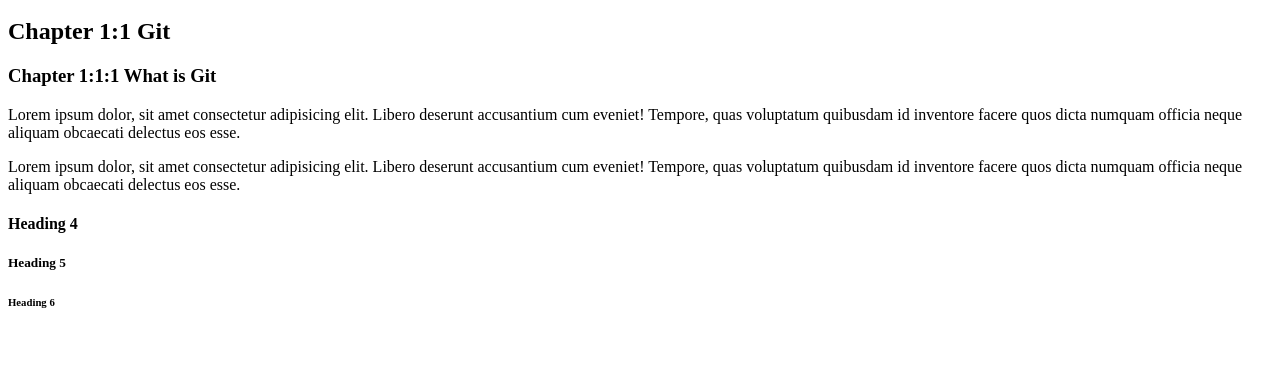
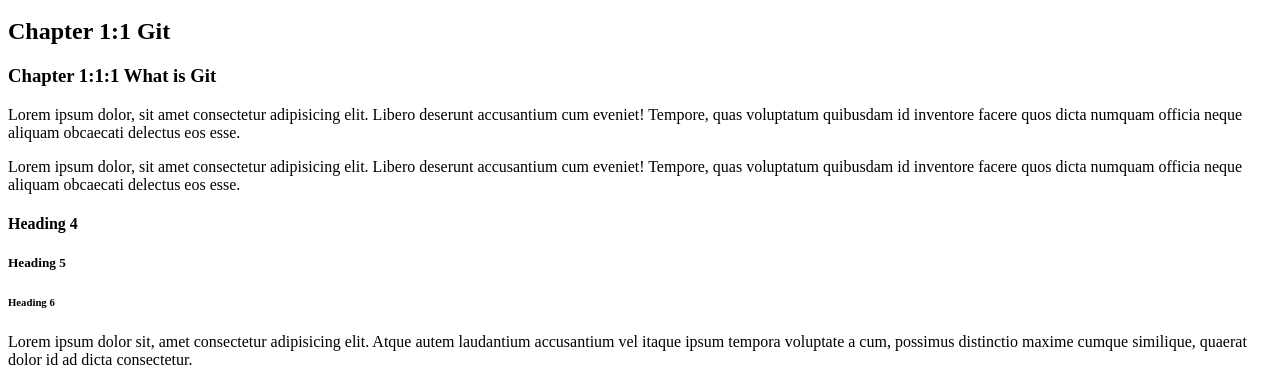
Before and after one commit to Vanessa-79/intro-to-html, a plain HTML site: page index.html in a window 1280 px wide. Shown: the part 461-846 px from the top of the page. Before the commit the page ends 800 px from the top, so only its background shows below. Drawn offline with Linux system fonts and the light colour scheme.

Commit message:
html elements

```diff
--- a/index.html
+++ b/index.html
@@ -36,6 +36,8 @@
     <h4>Heading 4</h4>
     <h5>Heading 5</h5>
     <h6>Heading 6</h6>
+
+    <p>Lorem ipsum dolor sit, amet consectetur adipisicing elit. Atque autem laudantium accusantium vel itaque ipsum tempora voluptate a cum, possimus distinctio maxime cumque similique, quaerat dolor id ad dicta consectetur.</p>
 </body>
 
 </html>
```
